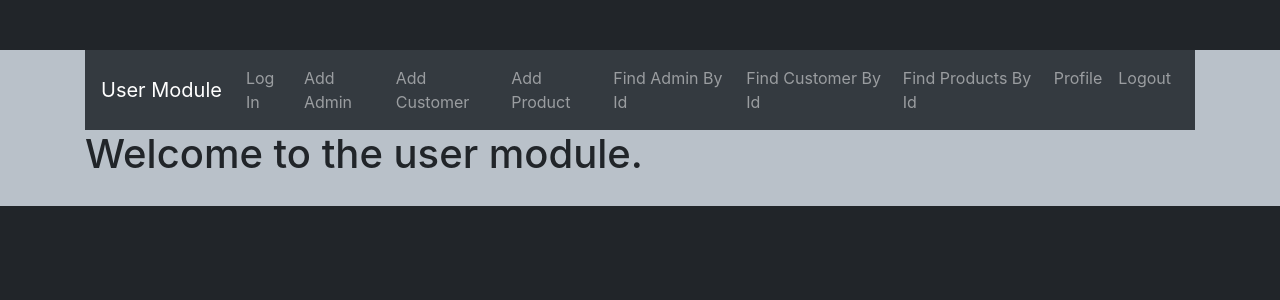
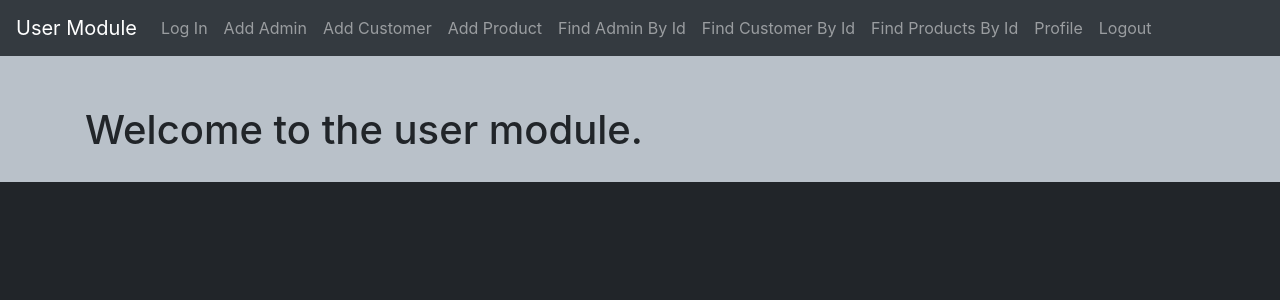
Before and after one commit to jatint17/userms_clientside, a React (Create React App) app: page /home in a window 1280 px wide. Shown: the top 300 px of the page. Built offline with nearby package versions, Linux system fonts and the light colour scheme.

Commit message:
useHistory and service updated

```diff
--- a/src/App.js
+++ b/src/App.js
@@ -3,6 +3,7 @@ import { BrowserRouter as Router, Route, Switch } from 'react-router-dom';
 import commonStyle2 from './component/css/commonStyle2.module.css'
 import { Provider } from 'react-redux';
 import store from "./redux/store"
+import NavBar from './component/NavBar'
 import AddProduct from './component/AddProduct';
 import AddCustomer from './component/AddCustomer';
 import AddAdmin from './component/AddAdmin';
@@ -83,6 +84,7 @@ function App() {
         <div className={commonStyle2.appbg}>
             <Provider store={store}>
                 <Router>
+                    <NavBar />
                     <div className="container" style={{ marginTop:'50px' }}>
                         <div className="row">
                             <div className="col-md-12">
--- a/src/component/Home.js
+++ b/src/component/Home.js
@@ -1,14 +1,7 @@
-import { BrowserRouter as Router } from 'react-router-dom';
-import NavBar from './NavBar';
-import React from 'react';
-
-
 export default function Home() {
 
     return (
-            <Router>
-                <NavBar />
-                <h1>Welcome to the user module.</h1>
-            </Router>
+
+        <h1>Welcome to the user module.</h1>
     );
 }
```
